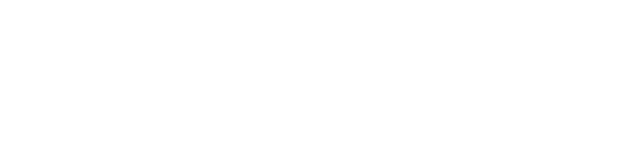
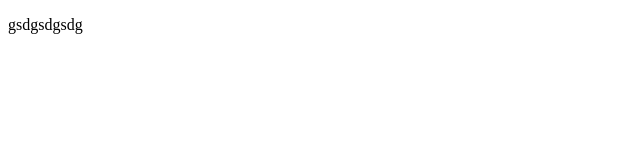
Before and after one commit to Mraker1991/education, a plain HTML site: page lesson_1/index.html in a window 1280 px wide. Shown: the whole page, without its empty margins (0-640 px from the left). Drawn offline with Linux system fonts and the light colour scheme.

Commit message:
Update index.html

```diff
--- a/lesson_1/index.html
+++ b/lesson_1/index.html
@@ -6,6 +6,6 @@
     <title>Document</title>
 </head>
 <body>
-
+    <p>gsdgsdgsdg</p>
 </body>
 </html>
```
